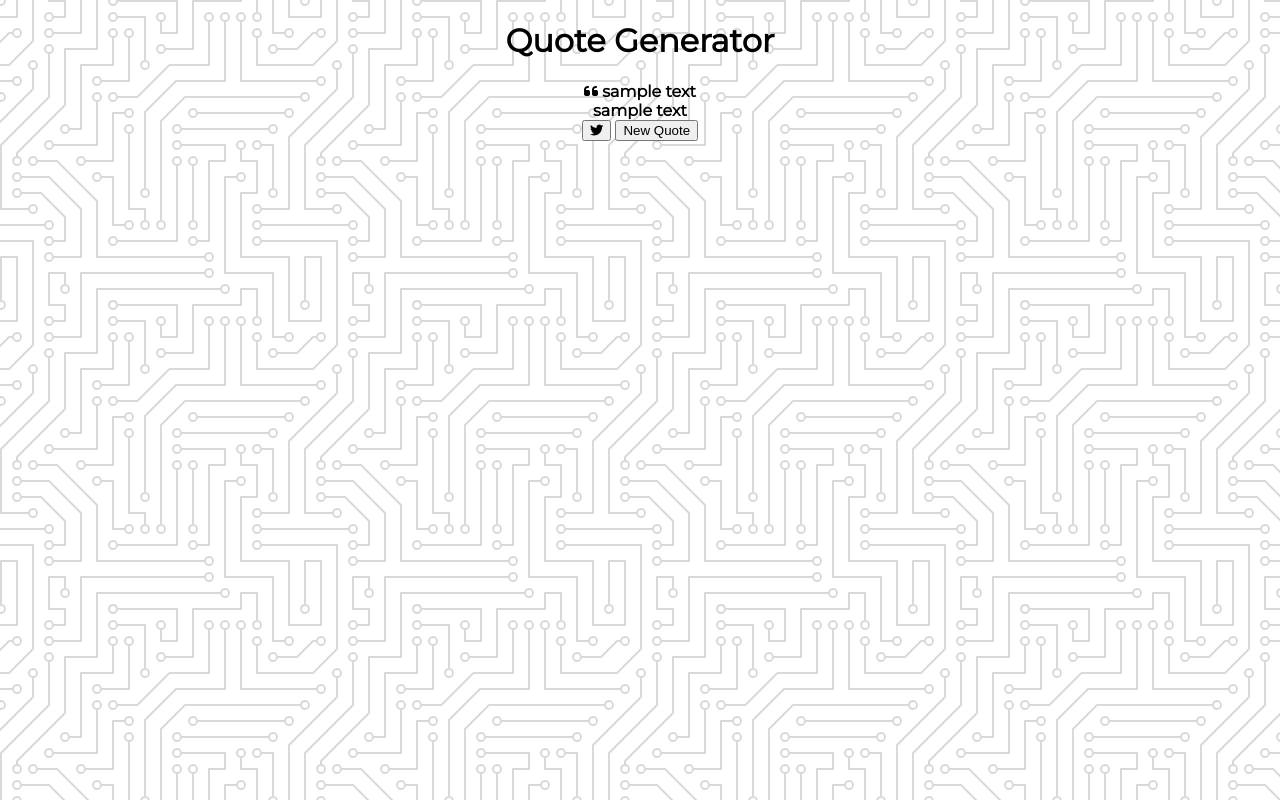
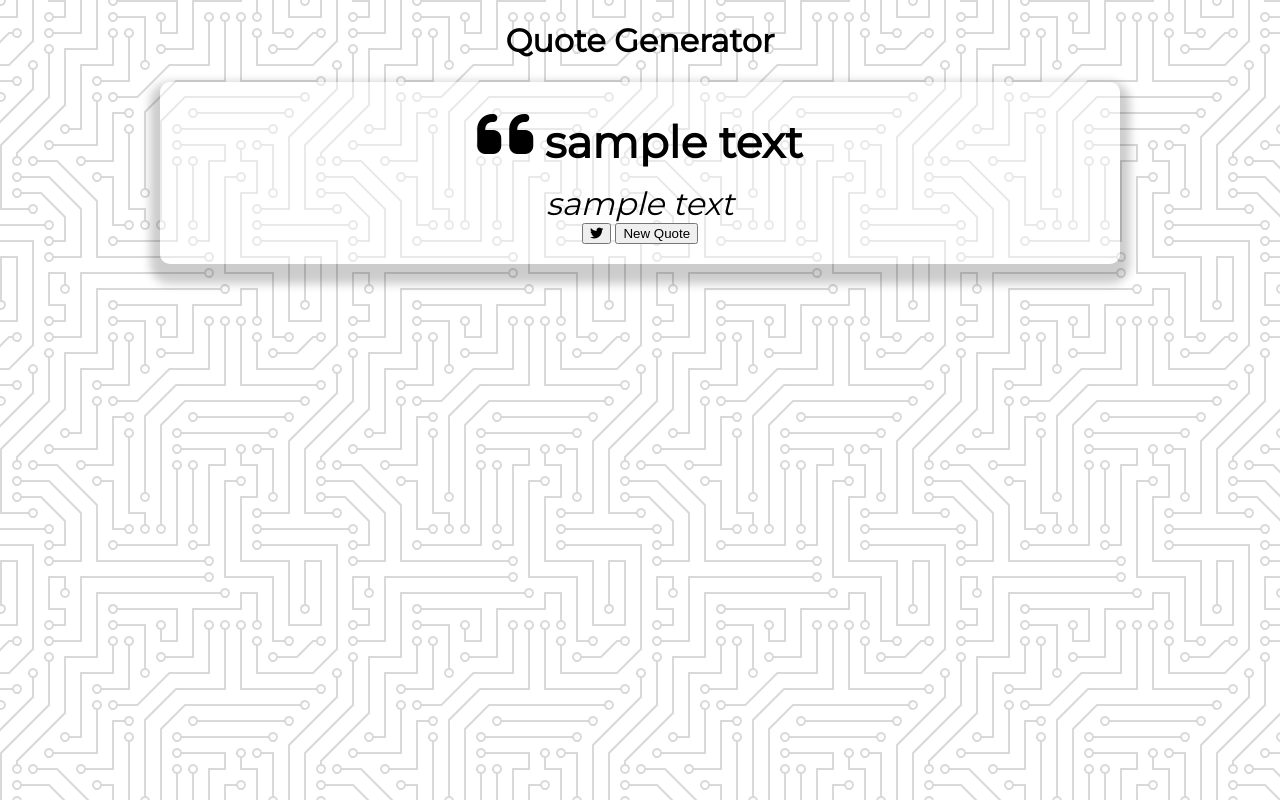
Before and after one commit to DJBostock/portfolio, a PHP site: page /project_0001.html in a window 1280 px wide. Run offline with PHP 8.4, Linux system fonts and the light colour scheme; some libraries are stand-ins or nearby versions.

Commit message:
initial styling for the CSS portion of the project

```diff
--- a/css/project_0001.css
+++ b/css/project_0001.css
@@ -37,3 +37,42 @@ body {
 	width: 100vw;
 	z-index: -1;
 }
+
+.quote-container {
+	background-color: rgba(255, 255, 255, 0.4);
+	border-radius: 10px;
+	box-shadow: 0 10px 10px 10px rgba(0, 0, 0, 0.2);
+	margin: 0 auto;
+	max-width: 900px;
+	padding: 20px 30px;
+	width: auto;
+}
+
+.quote-text {
+	font-size: 2.75rem;
+}
+
+.long-quote {
+	font-size: 2rem;
+}
+
+.fa-quote-left {
+	font-size: 4rem;
+}
+
+.quote-author {
+	margin-top: 15px;
+	font-size: 2rem;
+	font-weight: 400;
+	font-style: italic;
+}
+
+@media screen and (max-width: 1000px) {
+	.quote-container {
+		margin: auto 10px;
+	}
+
+	.quote-text {
+		font-size: 2.5rem;
+	}
+}
```
